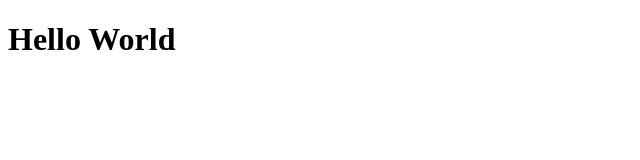
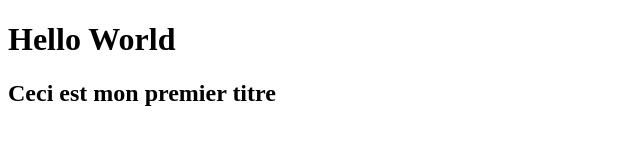
Before and after one commit to joppe9875-oss/html_exos, a plain HTML site: page index.html in a window 1280 px wide. Shown: the whole page, without its empty margins (0-640 px from the left). Drawn offline with Linux system fonts and the light colour scheme.

Commit message:
add slogan

```diff
--- a/index.html
+++ b/index.html
@@ -7,5 +7,6 @@
 </head>
 <body>
 <h1>Hello World</h1>
+<h2>Ceci est mon premier titre</h2>
 </body>
 </html>
```
